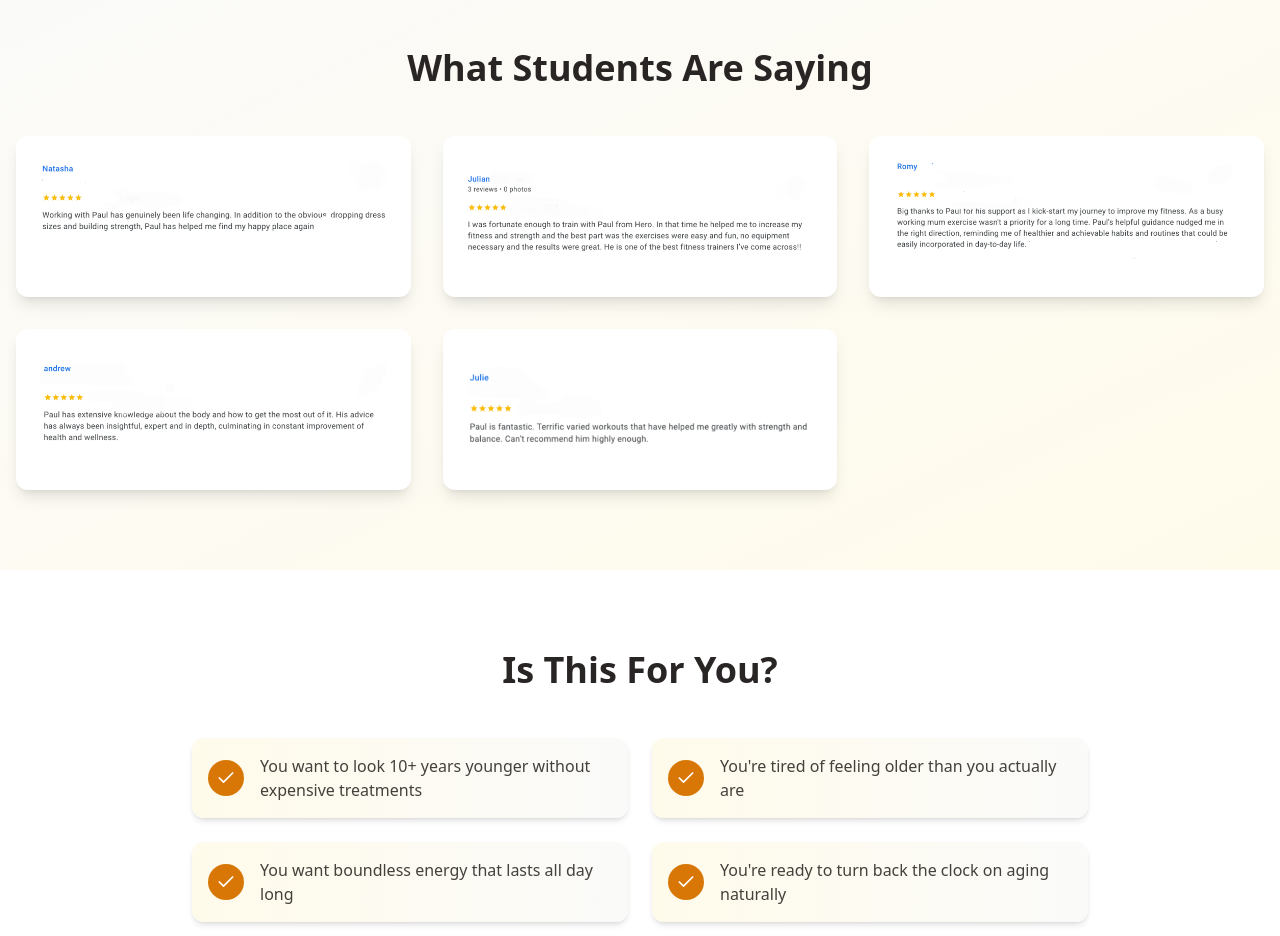
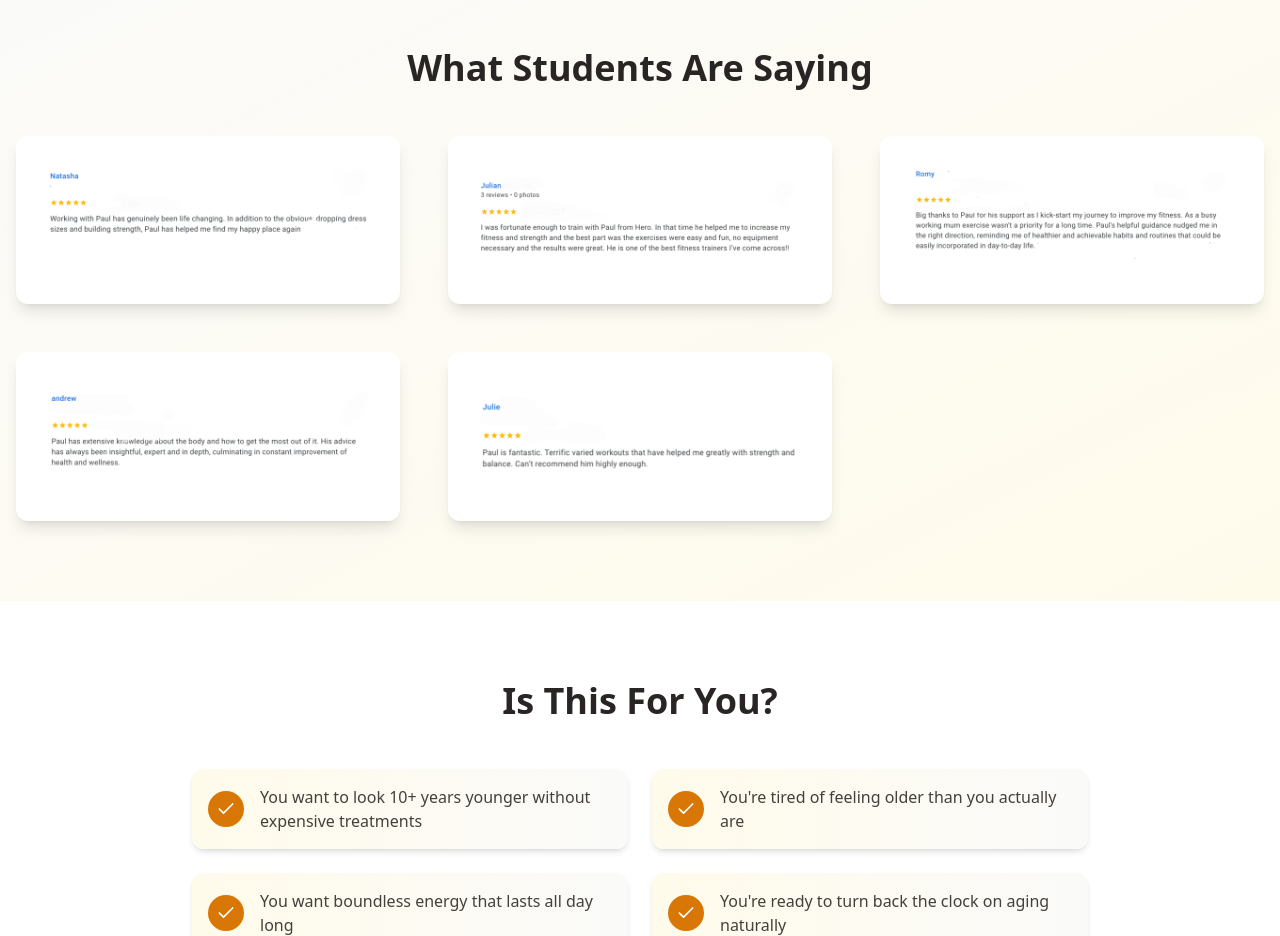
Before and after one commit to Paulyg81/button-blueprint-launchpad, a React (Vite) app: page / in a window 1280 px wide. Shown: the part 5200-6136 px from the top of the page. Built offline with nearby package versions, Linux system fonts and the light colour scheme.

Commit message:
Make testimonial images larger
Increased the size of the testimonial images in the "What Students Are Saying" section.

```diff
--- a/src/components/Testimonials.tsx
+++ b/src/components/Testimonials.tsx
@@ -30,11 +30,11 @@ const Testimonials = () => {
           What Students Are Saying
         </h2>
 
-        <div className="grid md:grid-cols-2 lg:grid-cols-3 gap-8">
+        <div className="grid md:grid-cols-2 lg:grid-cols-3 gap-12">
           {testimonialImages.map((testimonial, index) => (
             <div
               key={index}
-              className="bg-white p-6 rounded-xl shadow-lg hover:shadow-xl transition-shadow duration-300"
+              className="bg-white p-8 rounded-xl shadow-lg hover:shadow-xl transition-shadow duration-300"
             >
               <img
                 src={testimonial.src}
```
